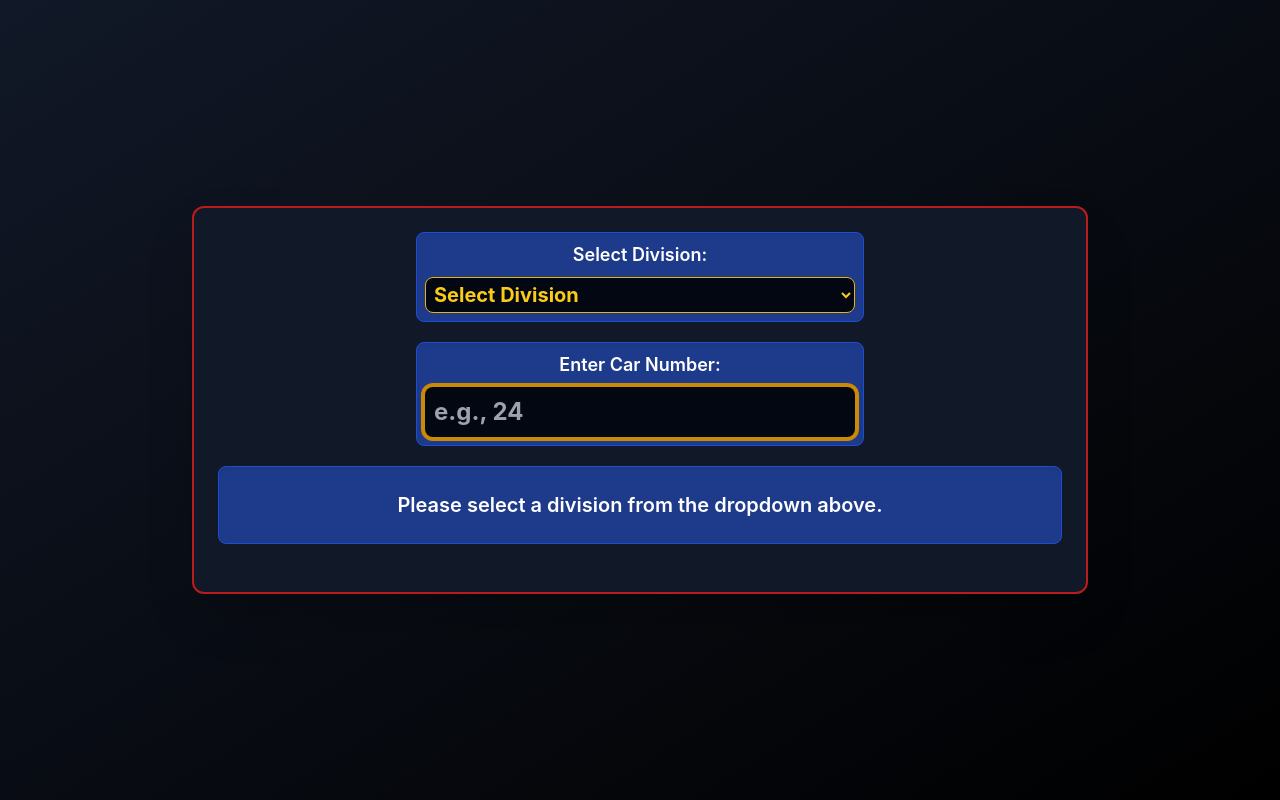
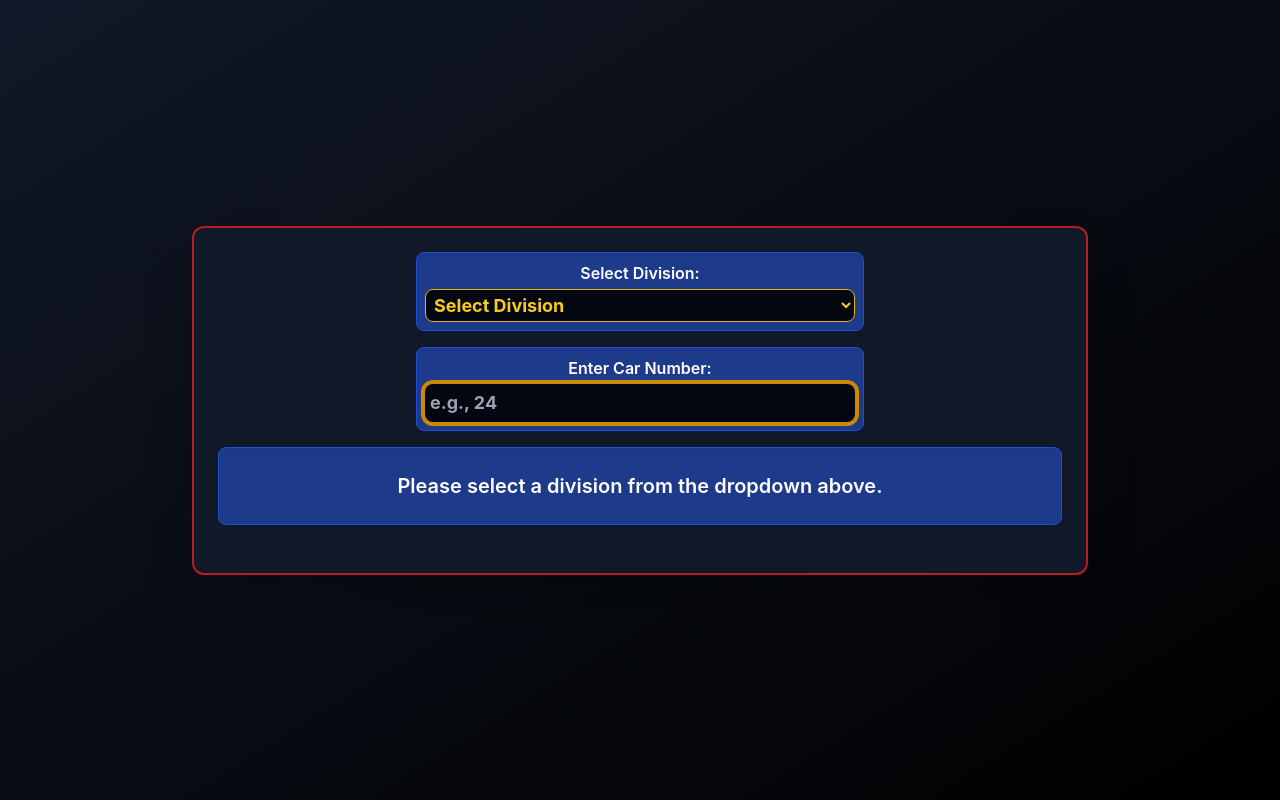
Before and after one commit to bertwoj1993/URC-Announcing-App, a React (Vite) app: page / in a window 1280 px wide. Built offline with nearby package versions, Linux system fonts and the light colour scheme.

Commit message:
Fine-tuned element sizes for optimal single-screen fit

```diff
--- a/src/App.jsx
+++ b/src/App.jsx
@@ -107,15 +107,15 @@ export default function App() {
         {/* Announcing Dashboard title has been removed */}
 
         {/* Division Selector */}
-        <div className="mb-5 max-w-md mx-auto p-2 bg-blue-900 rounded-lg shadow-inner border border-blue-700">
-          <label htmlFor="division-select" className="block text-base sm:text-lg font-semibold text-white mb-2">
+        <div className="mb-4 max-w-md mx-auto p-2 bg-blue-900 rounded-lg shadow-inner border border-blue-700">
+          <label htmlFor="division-select" className="block text-sm sm:text-base font-semibold text-white mb-1">
             Select Division:
           </label>
           <select
             id="division-select"
             value={selectedDivisionUrl}
             onChange={handleDivisionChange}
-            className="w-full p-1 text-lg sm:text-xl font-bold text-yellow-400 bg-gray-950 border border-yellow-500 rounded-lg focus:outline-none focus:ring-4 focus:ring-yellow-600 focus:border-transparent transition duration-300 ease-in-out cursor-pointer"
+            className="w-full p-1 text-base sm:text-lg font-bold text-yellow-400 bg-gray-950 border border-yellow-500 rounded-lg focus:outline-none focus:ring-4 focus:ring-yellow-600 focus:border-transparent transition duration-300 ease-in-out cursor-pointer"
           >
             {DIVISION_APIS.map((division) => (
               <option key={division.name} value={division.url}>
@@ -126,8 +126,8 @@ export default function App() {
         </div>
 
         {/* Car Number Input */}
-        <div className="mb-5 max-w-md mx-auto p-2 bg-blue-900 rounded-lg shadow-inner border border-blue-700">
-          <label htmlFor="carNumber" className="block text-base sm:text-lg font-semibold text-white mb-2">
+        <div className="mb-4 max-w-md mx-auto p-2 bg-blue-900 rounded-lg shadow-inner border border-blue-700">
+          <label htmlFor="carNumber" className="block text-sm sm:text-base font-semibold text-white mb-1">
             Enter Car Number:
           </label>
           <input
@@ -136,7 +136,7 @@ export default function App() {
             value={carNumberInput}
             onChange={(e) => setCarNumberInput(e.target.value)}
             placeholder="e.g., 24"
-            className="w-full p-2 text-xl sm:text-2xl font-bold text-yellow-400 bg-gray-950 border border-yellow-500 rounded-lg focus:outline-none focus:ring-4 focus:ring-yellow-600 focus:border-transparent transition duration-300 ease-in-out"
+            className="w-full p-1 text-base sm:text-lg font-bold text-yellow-400 bg-gray-950 border border-yellow-500 rounded-lg focus:outline-none focus:ring-4 focus:ring-yellow-600 focus:border-transparent transition duration-300 ease-in-out"
             autoFocus
           />
         </div>
```
